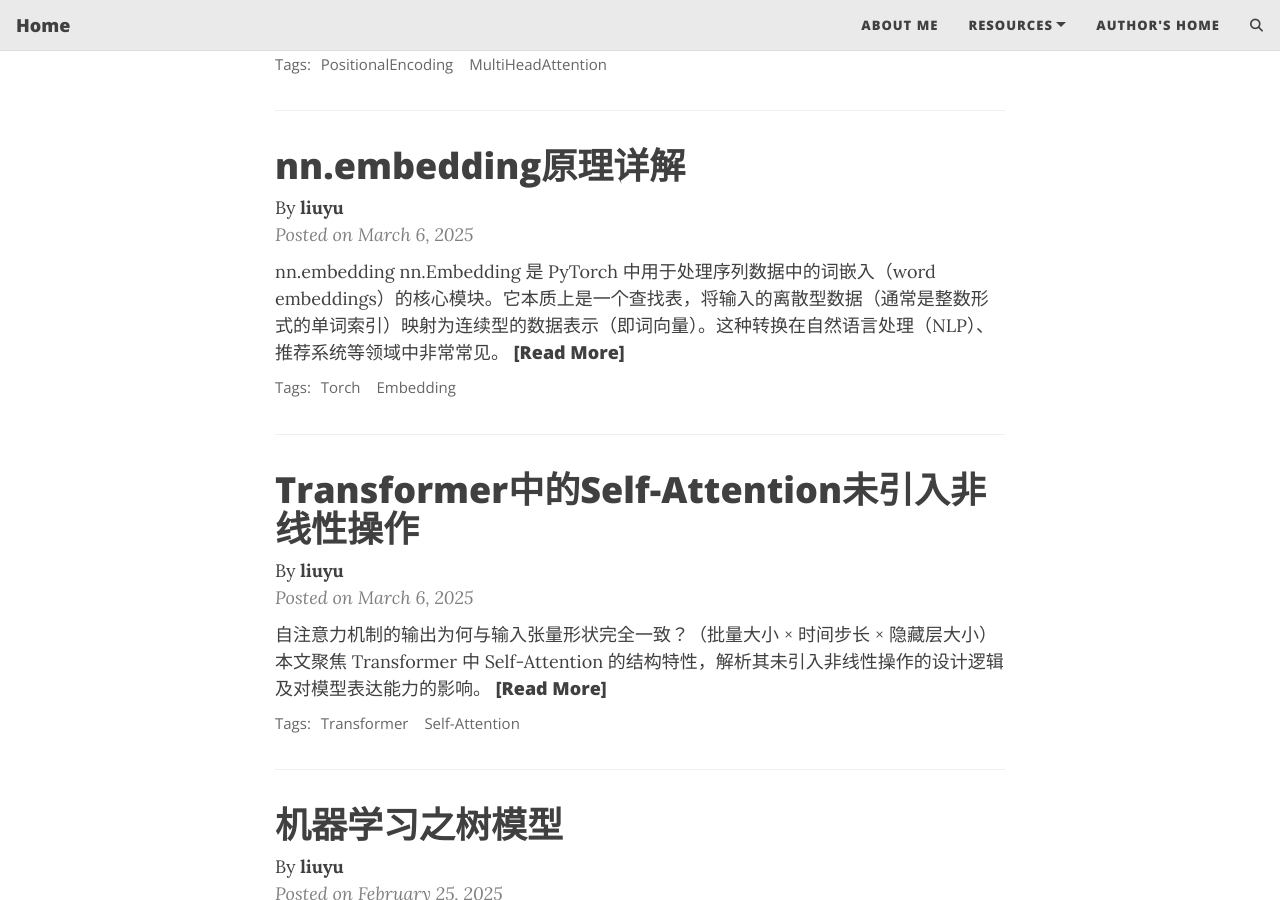
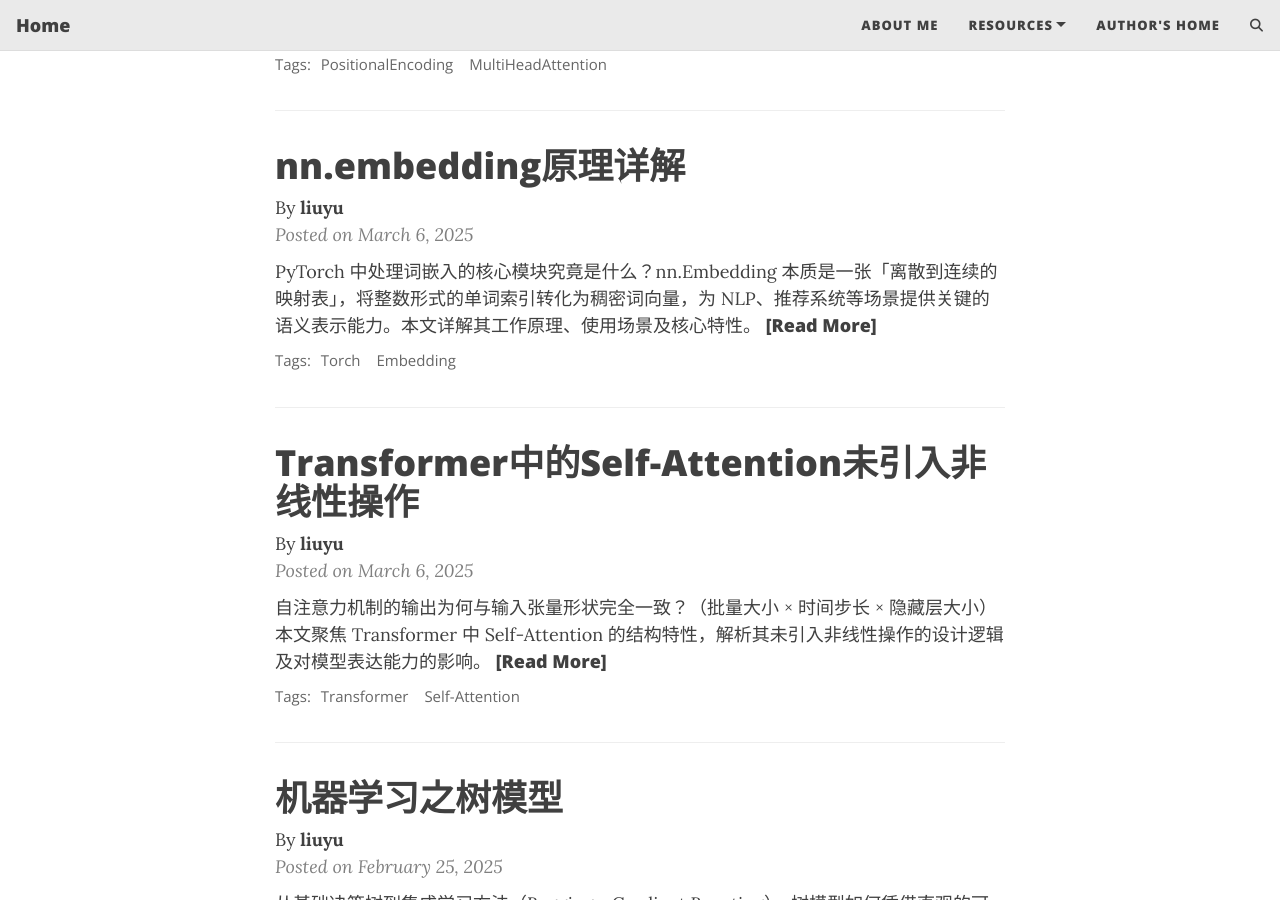
Before and after one commit to cosmoliu2002/cosmoliu2002.github.io, a Jekyll site: the page built from index.html, in a window 1280 px wide and 900 px high, scrolled down 770 px. Built offline with Jekyll 4.4.1, drawn with Linux system fonts in a browser that asks for light colours; the list of posts is cut into pages by our own code; comment, search, counter and statistics services are not loaded.

Commit message:
Update 2025-03-06-embedding-detail.md

```diff
--- a/_posts/2025-03-06-embedding-detail.md
+++ b/_posts/2025-03-06-embedding-detail.md
@@ -3,6 +3,7 @@ layout: post
 title: nn.embedding原理详解
 tags: [Torch, Embedding]
 mathjax: true
+excerpt: "PyTorch 中处理词嵌入的核心模块究竟是什么？nn.Embedding 本质是一张「离散到连续的映射表」，将整数形式的单词索引转化为稠密词向量，为 NLP、推荐系统等场景提供关键的语义表示能力。本文详解其工作原理、使用场景及核心特性。"
 author: liuyu
 ---
 
```
